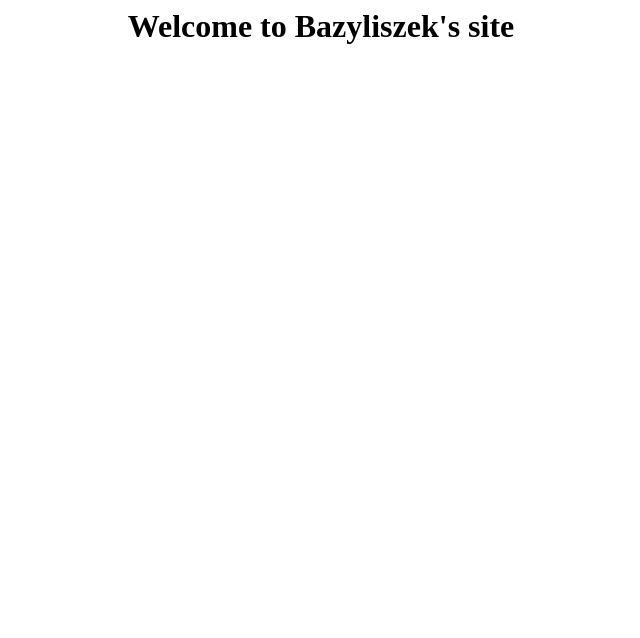
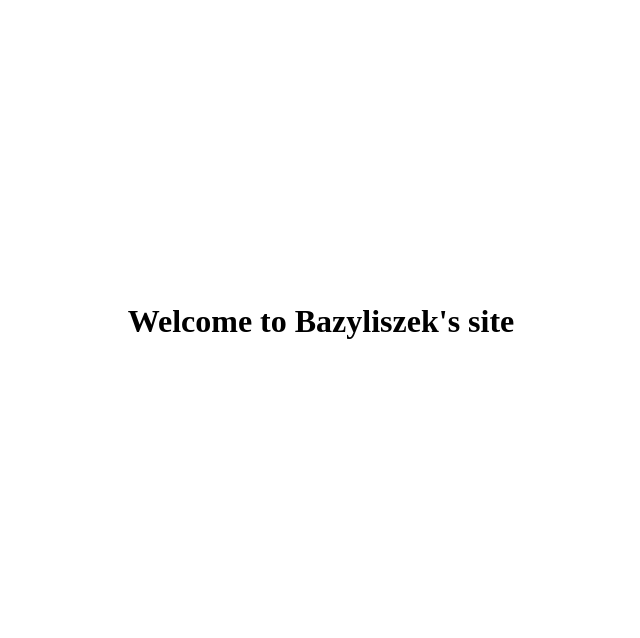
Before and after one commit to gregg127/Bazyliszek, a plain HTML site: page index.html in a window 1280 px wide. Shown: the whole page, without its empty margins (319-959 px from the left). Drawn offline with Linux system fonts and the light colour scheme.

Commit message:
centered header

```diff
--- a/index.html
+++ b/index.html
@@ -1,10 +1,21 @@
 <html>
+
 <head>
+    <title>Bazyliszek</title>
+</head>
 
-</head>
 <body>
-	<div style="text-align:center">
-		<h1>Welcome to Bazyliszek's site</h1>
-	</div>
+    <style>
+        div {
+            height: 80%;
+            display: flex;
+            align-items: center;
+            justify-content: center;
+        }
+    </style>
+    <div>
+        <h1>Welcome to Bazyliszek's site</h1>
+    </div>
 </body>
+
 </html>
```
